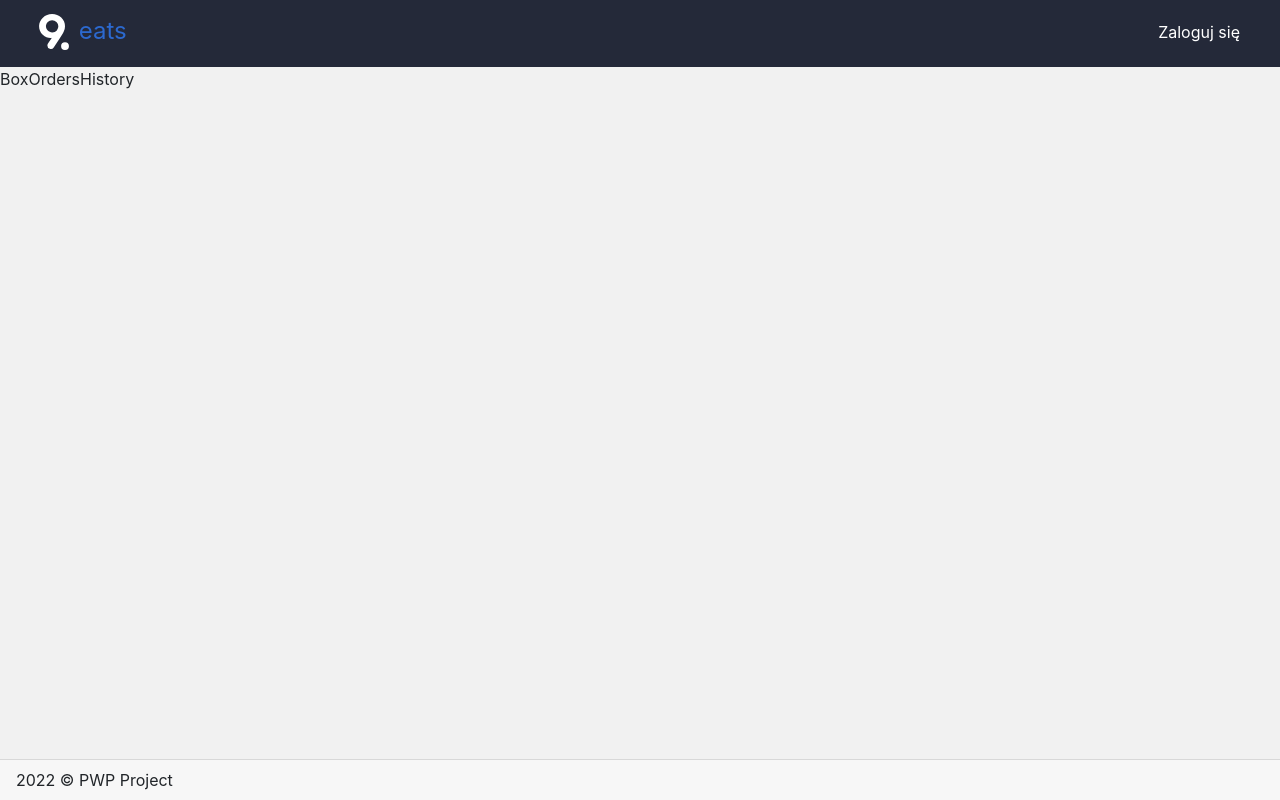
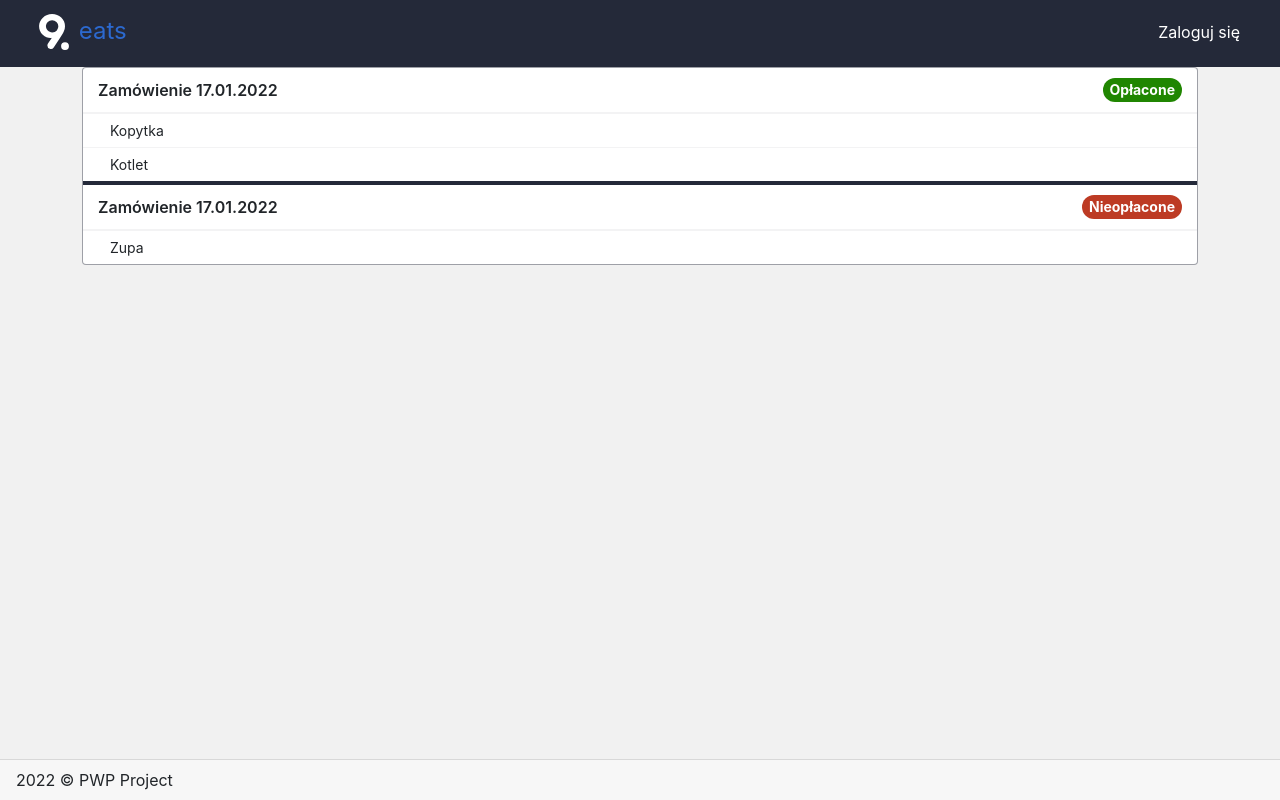
Before and after one commit to PrzemyslawSalek/9eats, a React (Create React App) app in the folder frontend/: page /orders/history in a window 1280 px wide. Built offline with nearby package versions, Linux system fonts and the light colour scheme.

Commit message:
orders list with status

```diff
--- a/frontend/src/components/BoxOrdersHistory/BoxOrdersHistory.css
+++ b/frontend/src/components/BoxOrdersHistory/BoxOrdersHistory.css
@@ -1,3 +1,7 @@
 .box-orders-history {
     display: block;
 }
+
+.box-orders-history__card {
+    border: 1px solid #24293971;
+}
--- /dev/null
+++ b/frontend/src/components/BoxOrdersHistory/elements/Order.css
@@ -0,0 +1,53 @@
+.order {
+  display: flex;
+  flex-direction: column;
+  flex-wrap: wrap;
+  border-bottom: 4px solid #242939;
+}
+
+.order:last-child {
+    border: unset;
+}
+
+.order__title-content {
+    display: flex;
+    flex-direction: row;
+    justify-content: space-between;
+    align-items: center;
+    padding: 10px 15px;
+    border-bottom: 2px solid #2429390e;
+}
+
+.order__dish {
+    padding: 6px 27px;
+    border-bottom: 1px solid #2429390e;
+    font-size: 14px;
+}
+
+.order__dish:last-child {
+    border: unset;
+}
+
+.order__title {
+    font-size: 16px;
+    font-weight: 600;
+}
+
+.order__status {
+    display: inline-block;
+    min-width: 10px;
+    max-height: 25px;
+    padding: 5px 7px;
+    font-size: 14px;
+    margin-left: 10px;
+    font-weight: bold;
+    line-height: 1;
+    color: #fff;
+    text-align: center;
+    background-color: #bd3b24;
+    border-radius: 100px;
+}
+
+.paid {
+    background-color: #208601;
+}
--- /dev/null
+++ b/frontend/src/components/BoxOrdersHistory/elements/Order.js
@@ -0,0 +1,30 @@
+import React, { Component } from "react";
+
+import "./Order.css";
+
+class Order extends Component {
+  render() {
+    const { order } = this.props;
+
+    return (
+      <div className="order">
+        <div className="order__title-content">
+          <div className="order__title">Zamówienie 17.01.2022</div>
+          {order.paid ? (
+            <div className="order__status paid">Opłacone</div>
+          ) : (
+            <div className="order__status">Nieopłacone</div>
+          )}
+        </div>
+        {order.dishes &&
+          order.dishes.map((dish, key) => (
+            <div className="order__dish" key={key}>
+              {dish.name}
+            </div>
+          ))}
+      </div>
+    );
+  }
+}
+
+export default Order;
--- /dev/null
+++ b/frontend/src/components/BoxOrdersHistory/elements/OrdersList.css
@@ -0,0 +1,4 @@
+.orders-list {
+    display: flex;
+    flex-direction: column;
+}
--- /dev/null
+++ b/frontend/src/components/BoxOrdersHistory/elements/OrdersList.js
@@ -0,0 +1,20 @@
+import React, { Component } from "react";
+
+import Order from "./Order";
+
+import "./OrdersList.css";
+
+class OrdersList extends Component {
+  render() {
+    const { orders } = this.props;
+
+    return (
+      <div className="orders-list">
+        {orders &&
+          orders.map((order, key) => <Order key={key} order={order} />)}
+      </div>
+    );
+  }
+}
+
+export default OrdersList;
--- a/frontend/src/components/BoxOrdersHistory/index.js
+++ b/frontend/src/components/BoxOrdersHistory/index.js
@@ -1,10 +1,51 @@
 import React, { Component } from "react";
+import { Card, Container } from "reactstrap";
+
+import OrdersList from "./elements/OrdersList";
 
 import "./BoxOrdersHistory.css";
 
+const mockOrders = [
+  {
+    dishes: [
+      {
+        name: "Kopytka",
+        amount: "5",
+        price: "56.00",
+        ingredients: "Ziemniaki",
+      },
+      {
+        name: "Kotlet",
+        amount: "1",
+        price: "16.00",
+        ingredients: "Ziemniaki",
+      },
+    ],
+    paid: true,
+    completed: true,
+  },
+  {
+    dishes: [
+      {
+        name: "Zupa",
+        amount: "5",
+        price: "56.00",
+        ingredients: "",
+      },
+    ],
+    paid: false,
+    completed: false,
+  },
+];
 class BoxOrdersHistory extends Component {
   render() {
-    return <div className="box-orders-history">BoxOrdersHistory</div>;
+    return (
+      <Container className="box-orders-history">
+        <Card className="box-orders-history__card">
+          <OrdersList orders={mockOrders} />
+        </Card>
+      </Container>
+    );
   }
 }
 
```
